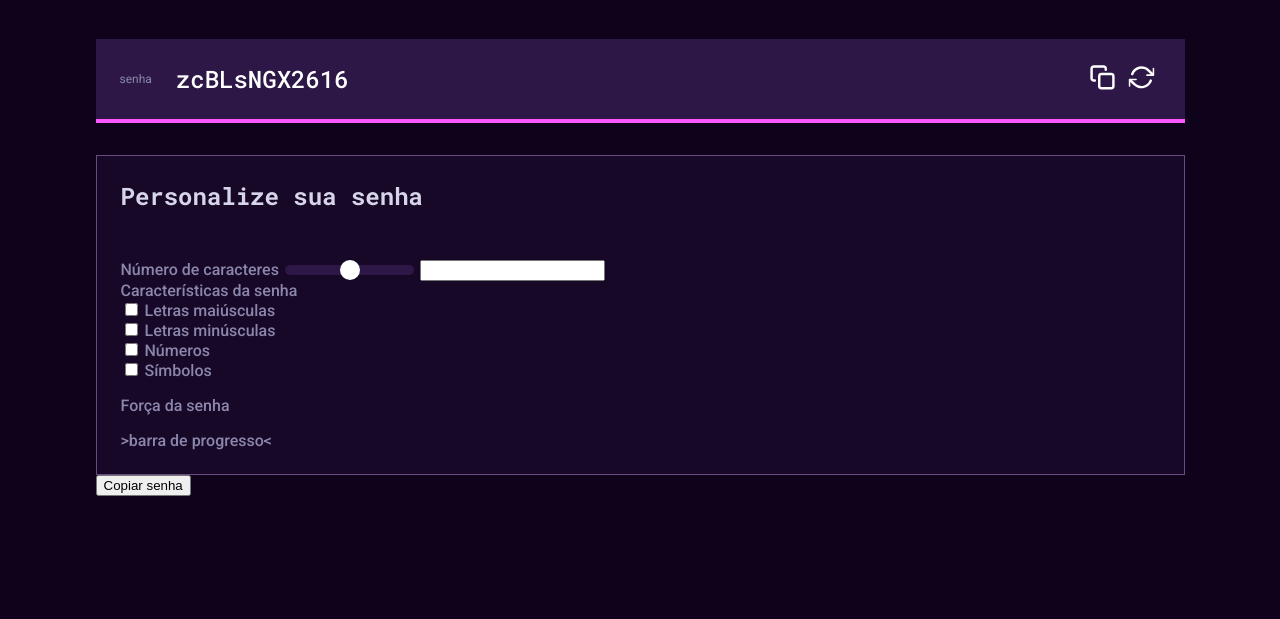
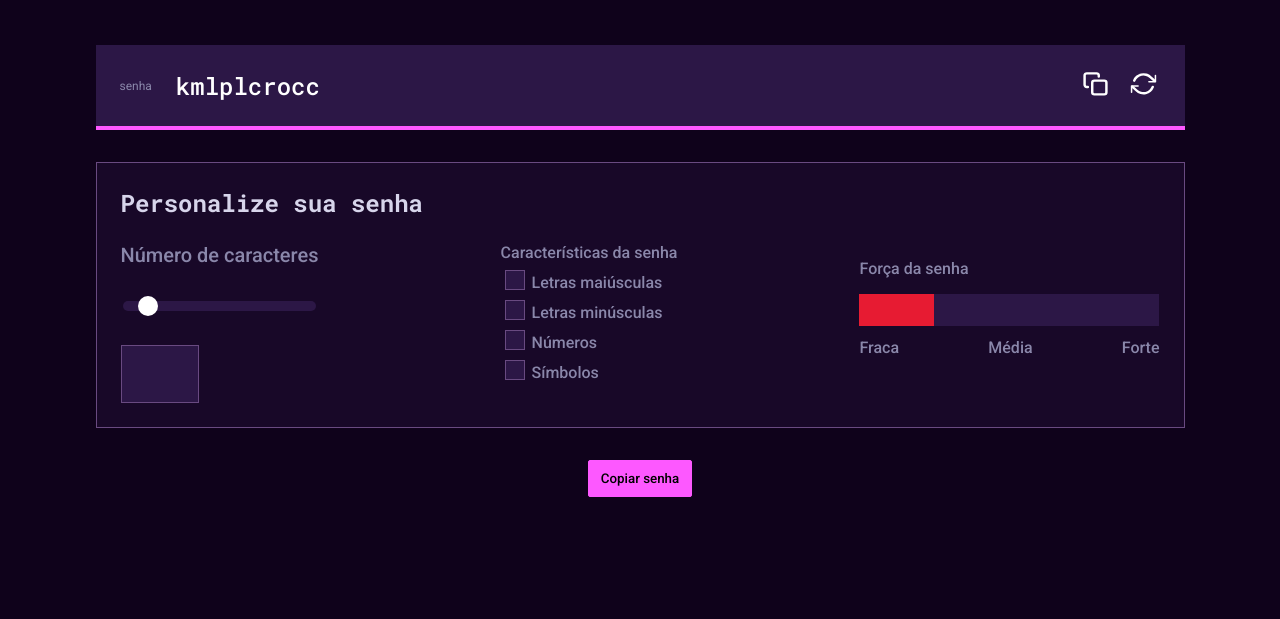
Before and after one commit to unzerstort/gerador-senhas, a plain HTML site: page index.html in a window 1280 px wide. Shown: the part 181-800 px from the top of the page. Drawn offline with Linux system fonts and the light colour scheme.

Commit message:
fixes slider, adds password generation and copies to clipboard

```diff
--- a/index.html
+++ b/index.html
@@ -27,20 +27,19 @@
         <p class="text-white text-align-center mt-thin">Gere instantaneamente uma senha aleatória e segura</p>
     </header>
 
-    <!-- TODO: definir padding no container -->
     <section class="container">
         <div class="card bg-dark-violet bold-border-bottom border-shocking-pink mt-2">
-            <div class="flex flex-row password-container items-center space-between">
+            <div class="flex flex-row flow-wrap password-container items-center justify-between">
                 <div class="password">
                     <span class="text-xs text-grey pr-2 content-center">senha</span>
-                    <span class="text-xl font-mono text-white font-medium">zcBLsNGX2616</span>
+                    <span id="password" class="text-xl font-mono text-white font-medium break-all"></span>
                 </div>
 
-                <div class="flex">
-                    <button class="btn-unstyled cursor-pointer">
+                <div class="flex self-end">
+                    <button class="btn-tertiary cursor-pointer mr-1" id="copy">
                         <img src="/src/assets/icons/copy.svg" class="svg-size" alt="Copiar senha gerada">
                     </button>
-                    <button class="btn-unstyled cursor-pointer">
+                    <button class="btn-tertiary cursor-pointer generate">
                         <img src="/src/assets/icons/refresh.svg" class="svg-size" alt="Gerar nova senha">
                     </button>
                 </div>
@@ -48,47 +47,57 @@
         </div>
 
         <div class="card bg-darker-violet border border-opaque-violet mt-2">
-            <h4 class="text-light-grey text-xl font-mono m-0 mb-2">Personalize sua senha</h4>
+            <h4 class="text-light-grey text-xl font-mono m-0 mb-1">Personalize sua senha</h4>
 
-            <div class="text-grey font-medium">
-                <div class="">
-                    <label for="charNum">Número de caracteres</label>
-                    <input type="range" id="charNum" class="slider" min="1" max="100">
-                    <input type="number" id="rangeValue">
+            <div class="text-grey font-medium options-container">
+                <div class="char-container">
+                    <label for="charNum" class="text-lg">Número de caracteres</label>
+                    <input type="range" id="charNum" class="slider accent" min="1" max="100" value="10">
+                    <input type="number" id="rangeValue" class="text-grey font-sans font-medium text-xl">
                 </div>
 
+                <div class="attr-container">
+                    <form id="attributes">
+                        <label for="attributes">Características da senha</label>
                         <div class="">
-                    <label for="properties">Características da senha</label>
-                    <div class="">
-                        <input type="checkbox" id="uppercase">
-                        <label for="uppercase">Letras maiúsculas</label>
+                            <input type="checkbox" id="uppercase" name="check" value="uppercase">
+                            <span class="checkmark"></span>
+                            <label for="uppercase" class="cursor-pointer">Letras maiúsculas</label>
                         </div>
                         <div class="">
-                        <input type="checkbox" id="lowercase">
-                        <label for="lowercase">Letras minúsculas</label>
+                            <input type="checkbox" id="lowercase" name="check" value="lowercase">
+                            <label for="lowercase" class="cursor-pointer">Letras minúsculas</label>
                         </div>
                         <div class="">
-                        <input type="checkbox" id="digits">
-                        <label for="digits">Números</label>
+                            <input type="checkbox" id="digits" name="check" value="digits">
+                            <label for="digits" class="cursor-pointer">Números</label>
                         </div>
                         <div class="">
-                        <input type="checkbox" id="symbols">
-                        <label for="symbols">Símbolos</label>
+                            <input type="checkbox" id="symbols" name="check" value="symbols">
+                            <label for="symbols" class="cursor-pointer">Símbolos</label>
                         </div>
+                    </form>
                 </div>
 
-                <div class="">
+                <div id="strength-container">
                     <p>Força da senha</p>
-                    <div class="">
-                        >barra de progresso< </div>
+                    <div id="strength-bar">
+                        <div id="strength" class="weak"></div>
+                        <div class="flex justify-between">
+                            <span class="">Fraca</span>
+                            <span class="">Média</span>
+                            <span class="">Forte</span>
+                        </div>
                     </div>
                 </div>
             </div>
         </div>
 
-        <button class="">
+        <div class="flex justify-center mt-2">
+            <button class="btn-primary font-medium font-sans cursor-pointer" id="copy">
                 Copiar senha
             </button>
+        </div>
 
     </section>
 </body>
--- /dev/null
+++ b/src/assets/stylesheets/_input.scss
@@ -0,0 +1,77 @@
+@use '_colors.scss';
+
+.slider {
+    -webkit-appearance: none;
+    background: colors.$dark-violet;
+    border-radius: 25px;
+    height: 10px;
+}
+
+.slider::-webkit-slider-thumb {
+    appearance: none;
+    cursor: pointer;
+    height: 20px;
+    width: 20px;
+    background-color: colors.$white;
+    border-radius: 25px;
+    border: none;
+}
+
+.slider::-moz-range-thumb {
+    appearance: none;
+    cursor: pointer;
+    height: 20px;
+    width: 20px;
+    background-color: colors.$white;
+    border-radius: 25px;
+    border: none;
+}
+
+input[type="range"]::-moz-range-progress {
+    background-color: colors.$white;
+    height: 10px;
+    border-top-left-radius: 25px;
+    border-bottom-left-radius: 25px;
+}
+
+input[type="number"] {
+    appearance: textfield;
+    background-color: colors.$dark-violet;
+    border: solid 1px colors.$opaque-violet;
+    padding: 14px;
+    width: 2em;
+}
+
+input[type=number]::-webkit-inner-spin-button,
+input[type=number]::-webkit-outer-spin-button {
+    -webkit-appearance: none;
+}
+
+input[type=checkbox] {
+    -webkit-appearance: none;
+    -moz-appearance: none;
+    appearance: none;
+    cursor: pointer;
+    background-color: colors.$dark-violet;
+    border: solid 1px colors.$opaque-violet;
+    width: 1.5em;
+    height: 1.5em;
+    position: relative;
+    top: 5px;
+}
+
+input[type=checkbox]:checked {
+    background: colors.$white url("/src/assets/icons/check.svg") -3px no-repeat;
+}
+
+input[type=checkbox]:hover {
+    background-color: colors.$opaque-violet;
+}
+
+input[type=checkbox]:checked:hover {
+    background-color: colors.$white;
+}
+
+input[type=text] {
+    -webkit-appearance: none;
+}
--- a/src/assets/stylesheets/_slider.scss
+++ /dev/null
@@ -1,28 +0,0 @@
-@use '_colors.scss';
-
-.slider {
-    -webkit-appearance: none;
-    background: colors.$dark-violet;
-    border-radius: 25px;
-    height: 10px;
-}
-
-.slider::-webkit-slider-thumb {
-    appearance: none;
-    cursor: pointer;
-    height: 20px;
-    width: 20px;
-    background-color: colors.$white;
-    border-radius: 25px;
-    border: none;
-}
-
-.slider::-moz-range-thumb {
-    appearance: none;
-    cursor: pointer;
-    height: 20px;
-    width: 20px;
-    background-color: colors.$white;
-    border-radius: 25px;
-    border: none;
-}
--- a/src/assets/stylesheets/_utils.scss
+++ b/src/assets/stylesheets/_utils.scss
@@ -3,6 +3,10 @@
 
 .font-mono {
     font-family: fonts.$accent-font;
+}
+
+.font-sans {
+    font-family: fonts.$main-font;
 }
 
 .font-medium {
@@ -11,6 +15,10 @@
 
 .text-xs {
     font-size: 0.75em;
+}
+
+.text-lg {
+    font-size: 1.25em;
 }
 
 .text-xl {
@@ -33,9 +41,8 @@
     text-align: center;
 }
 
-.btn-unstyled {
-    background: none;
-    border: none;
+.break-all {
+    word-break: break-all;
 }
 
 .bg-dark-violet {
@@ -58,6 +65,10 @@
     border: solid 1px;
 }
 
+.border-none {
+    border: none;
+}
+
 .border-opaque-violet {
     border-color: colors.$opaque-violet;
 }
@@ -78,11 +89,19 @@
     flex-direction: row;
 }
 
+.flow-wrap {
+    flex-flow: row wrap;
+}
+
 .items-center {
     align-items: center;
 }
 
-.space-between {
+.justify-center {
+    justify-content: center;
+}
+
+.justify-between {
     justify-content: space-between;
 }
 
@@ -90,24 +109,36 @@
     align-content: center;
 }
 
+.self-end {
+    align-self: end;
+}
+
 .m-0 {
     margin: 0;
+}
+
+.mr-1 {
+    margin-right: 1em;
 }
 
 .mt-thin {
     margin-top: 0.3em;
 }
 
+.mt-2 {
+    margin-top: 2em;
+}
+
 .mt-4 {
     margin-top: 4em;
 }
 
-.mt-2 {
-    margin-top: 2em;
+.mb-0 {
+    margin-bottom: 0;
 }
 
-.mb-0 {
-    margin-bottom: 0;
+.mb-1 {
+    margin-bottom: 1em;
 }
 
 .mb-2 {
@@ -117,3 +148,7 @@
 .pr-2 {
     padding-right: 2em;
 }
+
+.accent {
+    accent-color: colors.$white;
+}
--- a/src/assets/stylesheets/index.scss
+++ b/src/assets/stylesheets/index.scss
@@ -1,7 +1,7 @@
 @use '_colors.scss';
 @use '_fonts.scss';
 @use '_utils.scss';
-@use '_slider.scss';
+@use '_input.scss';
 
 body {
     background-color: colors.$darkest-violet;
@@ -27,17 +27,83 @@ body {
 }
 
 // TODO: modificar pelo media query
-.password-container {
+.password-container {}
 
-}
 
 .password {
     display: flex;
     flex-direction: column;
 }
 
+.options-container {
+    display: flex;
+    flex-direction: column;
+    gap: 1em;
+}
+
+.char-container {
+    display: flex;
+    flex-direction: column;
+    gap: 2em;
+}
+
+.attr-container {}
+
+#strength-container {}
+
+#strength-bar {
+    background-color: colors.$dark-violet;
+    width: 18.75em;
+    height: 2em;
+}
+
+.weak {
+    background-color: colors.$bright-red;
+    width: 25%;
+    height: 100%;
+    margin-bottom: 0.75em;
+}
+
+.medium {
+    background-color: colors.$bright-yellow;
+    width: 50%;
+    height: 100%;
+    margin-bottom: 0.75em;
+}
+
+.strong {
+    background-color: colors.$bright-green;
+    width: 100%;
+    height: 100%;
+    margin-bottom: 0.75em;
+}
+
 .btn-container {
     display: grid;
+}
+
+.btn-primary {
+    background-color: colors.$shocking-pink;
+    border: solid 1px colors.$shocking-pink;
+    border-radius: 2px;
+    padding: 10px 12px 10px 12px;
+}
+
+.btn-primary:hover {
+    background-color: colors.$opaque-violet;
+    border-color: colors.$opaque-violet;
+    color: colors.$light-grey;
+}
+
+.btn-tertiary {
+    background: none;
+    border: none;
+    border-radius: 20px;
+    padding: 2px 4px 2px 4px;
+}
+
+.btn-tertiary:hover {
+    background-color: colors.$opaque-violet;
 }
 
 // svg sizes
@@ -45,7 +111,7 @@ $small: 2em;
 $medium: 3em;
 $large: 4em;
 
-.svg-medium {
+.svg-size {
     height: $small;
     width: $small;
 }
@@ -67,16 +133,27 @@ $large: 4em;
         width: $small;
     }
 
+    .options-container {}
+
 }
 
-// // Medium devices (tablets, 768px and up)
-// @media (min-width: 768px) {}
+// Medium devices (tablets, 768px and up)
+@media (min-width: 768px) {}
 
-// // Large devices (desktops, 992px and up)
-// @media (min-width: 992px) {}
+// Large devices (desktops, 992px and up)
+@media (min-width: 992px) {
+    .options-container {
+        display: flex;
+        flex-direction: row;
+        gap: 1em;
+        justify-content: space-between;
+    }
 
-// // X-Large devices (large desktops, 1200px and up)
-// @media (min-width: 1200px) {}
 
-// // XX-Large devices (larger desktops, 1400px and up)
-// @media (min-width: 1400px) {}
+}
+
+// X-Large devices (large desktops, 1200px and up)
+@media (min-width: 1200px) {}
+
+// XX-Large devices (larger desktops, 1400px and up)
+@media (min-width: 1400px) {}
--- a/src/js/index.js
+++ b/src/js/index.js
@@ -1,11 +1,94 @@
-// slider
+// password generator
 
-let output = document.getElementById("charNum");
+function generatePassword() {
+    let dictionary = "";
 
-let slider = document.getElementById("rangeValue").oninput = function() {
-    let value = (this.value - this.min)/(this.max - this.min)*100;
+    let uppercaseIsChecked = document.getElementById("uppercase").checked;
+    let lowercaseIsChecked = document.getElementById("lowercase").checked;
+    let digitsIsChecked = document.getElementById("digits").checked;
+    let symbolsIsChecked = document.getElementById("symbols").checked;
 
-    this.style.background = `linear-gradient(to right, rgb(117,252,117) ${value}%, rgb(214,214,214) ${value}%)`;;
-    output.innerHTML = this.value;
+    if (uppercaseIsChecked) {
+        dictionary += "QWERTYUIOPASDFGHJKLZXCVBNM";
+    }
+    if (lowercaseIsChecked) {
+        dictionary += "qwertyuiopasdfghjklzxcvbnm";
+    }
+    if (digitsIsChecked) {
+        dictionary += "1234567890";
+    }
+    if (symbolsIsChecked) {
+        dictionary += "!@#$%^&*()_+-={}[];<>:";
+    }
+    if (!(uppercaseIsChecked || lowercaseIsChecked || digitsIsChecked || symbolsIsChecked)) {
+        dictionary += "qwertyuiopasdfghjklzxcvbnm";
+    }
+
+    const length = document.querySelector('input[type="range"]').value;
+
+    let password = "";
+    for (let i = 0; i < length; i++) {
+        const pos = Math.floor(Math.random() * dictionary.length);
+        password += dictionary[pos];
+    }
+
+    document.getElementById('password').innerHTML = password;
+    console.log(password);
+}
+
+[
+    ...document.querySelectorAll(
+        'input[type="checkbox"], button.generate'),
+].forEach((elem) => {
+    elem.addEventListener("click", generatePassword);
+});
+
+document.querySelector('input[type="range"]').addEventListener(
+    "input", (e) => {
+        document.querySelector(
+            "input[type=number]").value = e.target.value;
+        generatePassword();
+    }
+);
+
+const copyBtn = document.getElementById("copy");
+
+copyBtn.addEventListener('click', () => {
+    const password = document.getElementById("password").innerHTML;
+    navigator.clipboard.writeText(password);
+});
+
+// strength bar
+function changePasswordStrength(e) {
+    console.log(e)
+
+    const hasUppercase = e.includes("uppercase");
+    const hasLowercase = e.includes("lowercase");
+    const hasNumbers = e.includes("digits");
+    const hasSymbols = e.includes("symbols");
+
+    let strength = document.getElementById("strength");
+
+    if (hasUppercase && hasLowercase && hasNumbers && hasSymbols) {
+        strength.className = "strong";
+    } else if ((hasUppercase || hasLowercase) && (hasNumbers || hasSymbols)) {
+        strength.className = "medium";
+    } else {
+        strength.className = "weak";
+    }
+}
+
+function checkboxListener(event, formId) {
+    checks = document.getElementById(formId).addEventListener("change", () => {
+        const formInputs = document.querySelectorAll("input[type='checkbox']:checked");
+        let inputValue = [];
+        formInputs.forEach(input => inputValue.push(input.value));
+        event(inputValue);
+    })
 
 }
+
+document.addEventListener("DOMContentLoaded", function (event) {
+    checkboxListener(changePasswordStrength, 'attributes');
+    generatePassword();
+});
```
Also changed, not shown: build/stylesheets/index.css, src/assets/icons/check.svg (added), 1 other file. Lines whose indentation alone changed are shown as unchanged.
